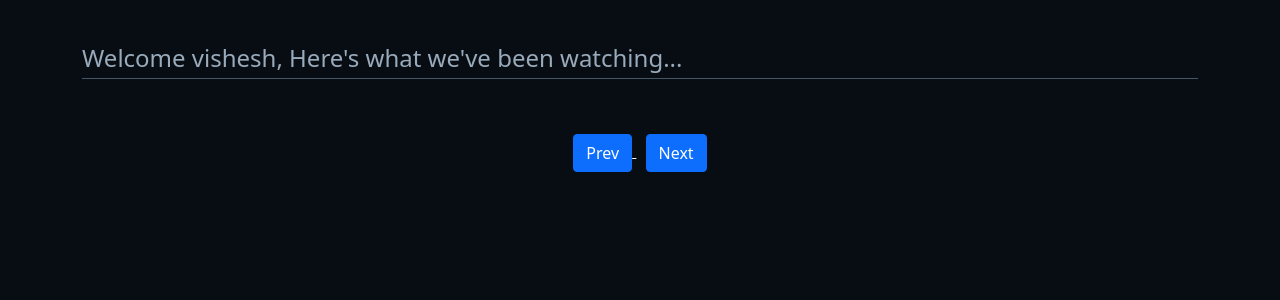
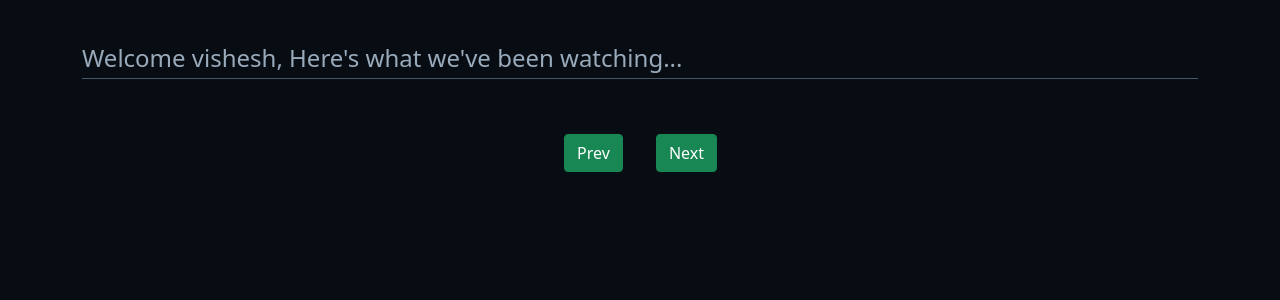
Before and after one commit to Vishesh19946/Movie-Social-Discovery-Project, a Flask app: page /films/1 in a window 1280 px wide. Shown: the part 56-356 px from the top of the page. Run offline with Flask 2, Linux system fonts and the light colour scheme; a user stored in the database is signed in; data that the repository does not hold is empty.

Commit message:
minor bug fixes and added two new images

```diff
--- a/app.py
+++ b/app.py
@@ -59,7 +59,7 @@ def login():
             next = request.args.get('next')
 
             if next is None or not next[0] == '/':
-                next = url_for('basic_index')
+                next = url_for('index', page_no = 1)
 
             return redirect(next)
         else:
@@ -153,22 +153,25 @@ def members():
     return render_template('members.html', members_username=members_username)
 
 
-@app.route('/films')
-@login_required
-def basic_index():
-    page_no = 1
-    r = generate_url(page_no)
-    if r.status_code == 200:
-        data = r.json().get('results', [])
-        movies = {r['id']: r for r in data}
-        movies_keys = movies.keys()
-    return render_template('base2.0.html', movies_keys=movies_keys, movies=movies, page_no=page_no)
+#@app.route('/films')
+#@login_required
+#def basic_index():
+#    page_no = 1
+#    r = generate_url(page_no)
+#    if r.status_code == 200:
+#        data = r.json().get('results', [])
+#        movies = {r['id']: r for r in data}
+#        movies_keys = movies.keys()
+#    return render_template('base2.0.html', movies_keys=movies_keys, movies=movies, page_no=page_no)
 
 
 @app.route('/films/<int:page_no>')
 @login_required
 def index(page_no):
-    page_no = page_no
+    if page_no <= 0:
+        page_no = 1
+    else:
+        page_no = page_no
     r = generate_url(page_no)
     if r.status_code == 200:
         data = r.json().get('results', [])
--- a/myproject/templates/base2.0.html
+++ b/myproject/templates/base2.0.html
@@ -53,11 +53,7 @@
             .img-thumbnail{
                 border: 0.1px;
             }
-            .divider{
-                width:5px;
-                height:auto;
-                display:inline-block;
-            }
+
             h2 {
             font-size: 18px;
             margin: 18px 0 12px;
@@ -146,15 +142,19 @@
                             {% endfor %}
                         </ul>
                         <center>
-                            <div class="d-grid gap-2 d-md-block">
-                                <a href="{{ url_for('index', page_no=page_no-1) }}" style="color:white">
-                                    <button class="btn btn-primary" type="button">Prev</button>
+                            <div class="row col-md-2">
+                                <div class="col-sm">
+                                    <a href="{{ url_for('index',page_no=page_no-1) }}" style="color:white">
+                                        <button class="btn btn-success" type="button">Prev</button>
+                                    </a>
+                                </div>
+                                <div class="col-sm">
+                                <a href="{{ url_for('index', page_no=page_no+1) }}" style="color:white">
+                                    <button class="btn btn-success" type="button">Next</button>
                                 </a>
-                                <div class="divider"></div>
-                                <a href="{{ url_for('index', page_no=page_no+1) }}" style="color:white">
-                                    <button class="btn btn-primary" type="button">Next</button>
-                                </a>
+                                </div>
                             </div>
+
                         </center>
 
                     </section>
--- a/myproject/templates/reviews.html
+++ b/myproject/templates/reviews.html
@@ -95,7 +95,7 @@
                     </div>
                     <div class="form-group">
                         {{form.review_text.label(class="form-control-label", style="font-size: 25px;")}}
-                        {{form.review_text(class="form-control form-control-lg", style="font-size: 15px;")}}
+                        {{form.review_text(class="form-control form-control-lg", style="font-size: 15px; height: 175px;")}}
                     </div>
                     <div class="form-group">
                         {{ form.submit(class="btn btn-success") }}
```
Also changed, not shown: myproject/templates/home.html (+6 -5 lines), myproject/templates/login.html (+14 -0 lines), myproject/data.sqlite, myproject/static/spielberg.jpg (added), myproject/static/tarkovsky.jpg (added).
